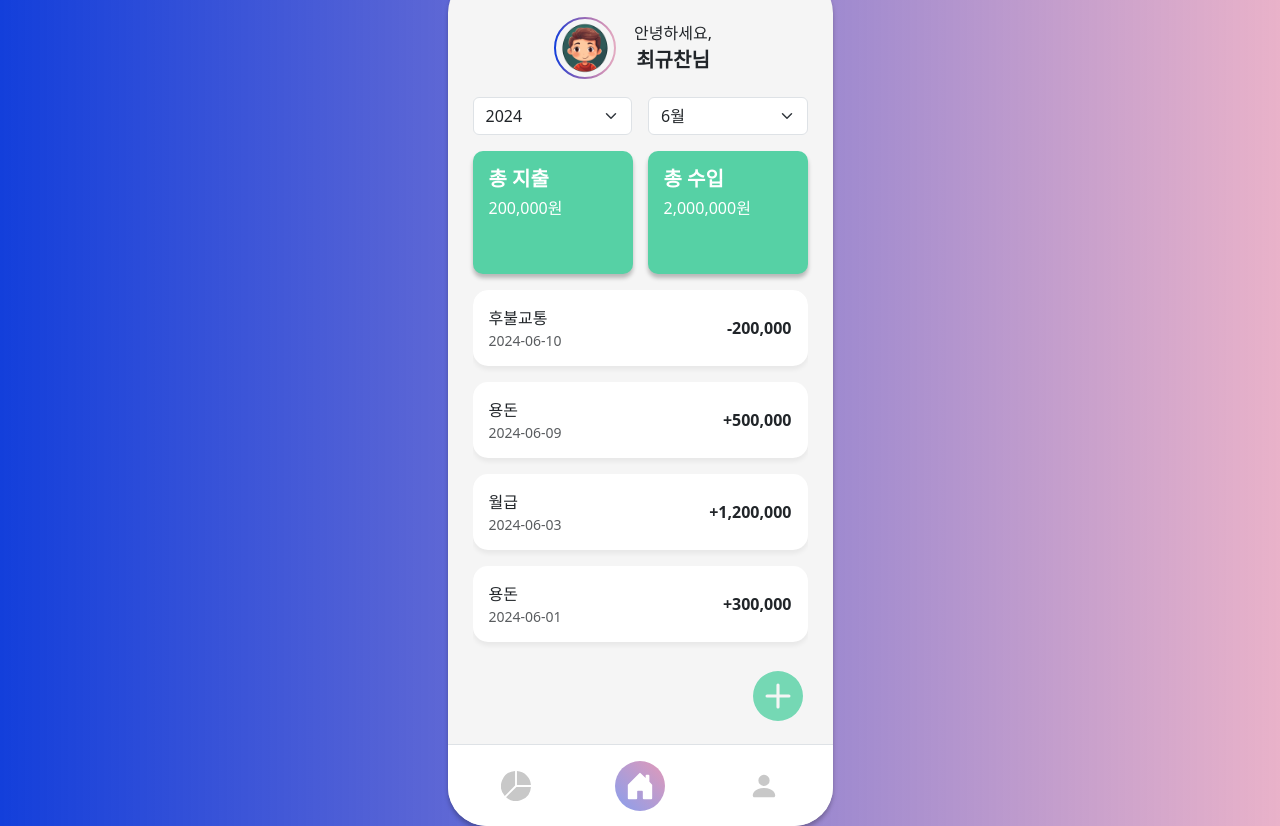
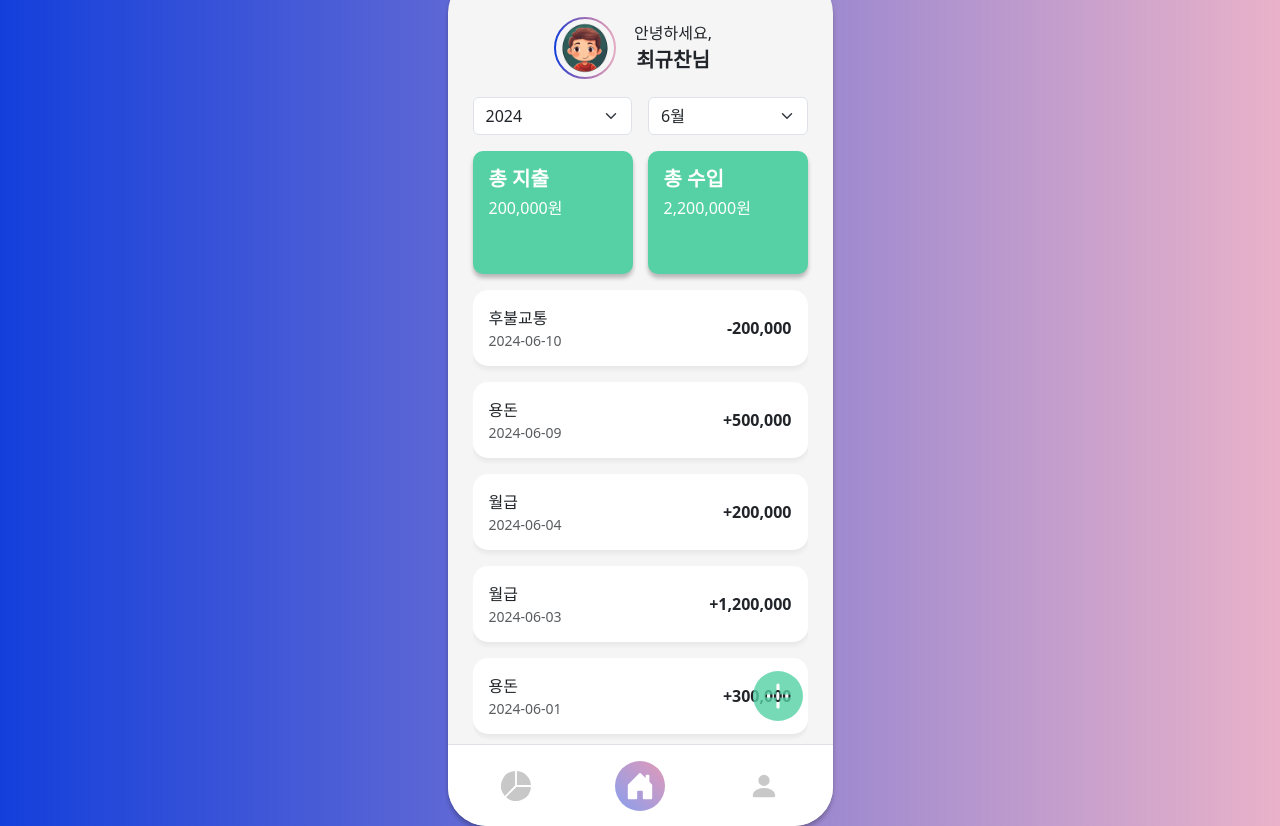
Before and after one commit to dlxodnd007/Skeleton-project-team4, a Vue app: page / in a window 1280 px wide. Built offline with nearby package versions, Linux system fonts and the light colour scheme; data requests are answered from the project's data file.

Commit message:
240613 카테고리 페이지 차트 수정

```diff
--- a/db.json
+++ b/db.json
@@ -84,6 +84,12 @@
       "date": "2024-06-09",
       "description": "용돈",
       "amount": 500000
+    },
+    {
+      "id": "39f5",
+      "date": "2024-06-04",
+      "description": "월급",
+      "amount": 200000
     }
   ],
   "expenses": [
--- a/src/pages/Category.vue
+++ b/src/pages/Category.vue
@@ -208,7 +208,13 @@ const shouldShowMostCategory = computed(() => {
 });
 
 const shouldShowText = computed(() => {
-  return totalAmount.value === 0;
+  if (totalAmount.value === 0) {
+    chartData.labels = ['내역 없음'];
+    chartData.datasets[0].data = [1];
+    chartData.datasets[0].backgroundColor = ['#cccccc'];
+    return true;
+  }
+  return false;
 });
 
 function changeMonth() {
```
